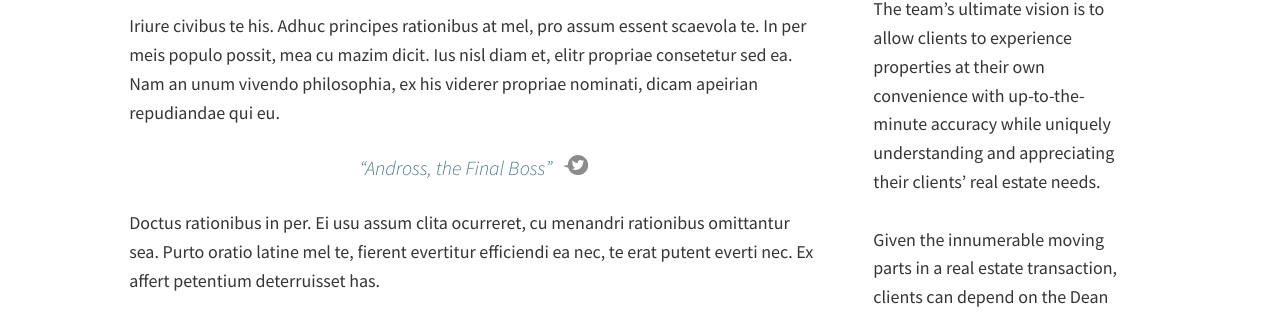
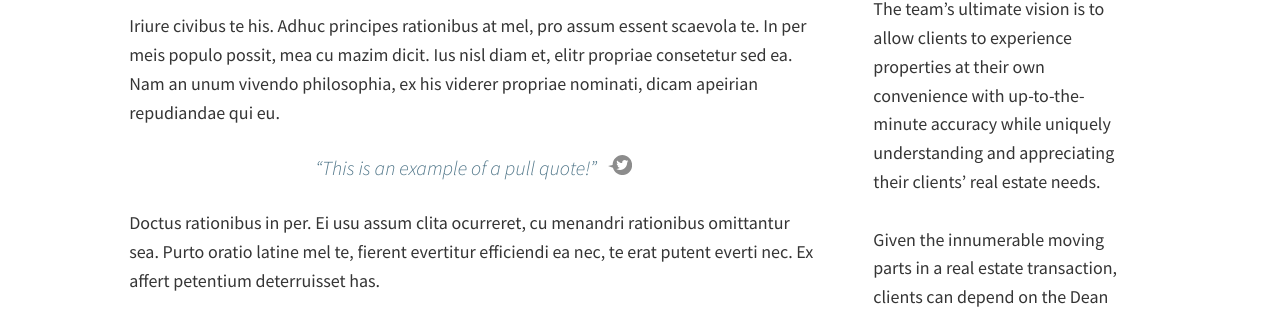
Before and after one commit to Vyral/dean-aguilar-blog, a Jekyll site: the page built from _posts/2016-09-28-sample-post.md, in a window 1280 px wide and 900 px high, scrolled down 1169 px. Shown: the part 105-422 px from the top of the window. Built offline with Jekyll 4.4.1, drawn with Linux system fonts in a browser that asks for light colours; nearby versions of some CDN libraries.

Commit message:
Updated '/_posts/2016-09-28-sample-post.md' via CloudCannon

```diff
--- a/_posts/2016-09-28-sample-post.md
+++ b/_posts/2016-09-28-sample-post.md
@@ -8,7 +8,7 @@ tags:
   - Home Seller Tips
 excerpt: 'Lorem ipsum dolor sit amet, libris labore deserunt est ex, augue voluptaria omittantur vim eu. Adipisci reprimique in eos. Vis eu lorem partem. Sit rebum nemore te, at omnes saepe pri. Et quod alii timeam sit.'
 enclosure:
-pullquote: 'Andross, the Final Boss'
+pullquote: 'This is an example of a pull quote!'
 enclosure_type: video/mp4
 enclosure_time:
 use_youtube_code: true
```
